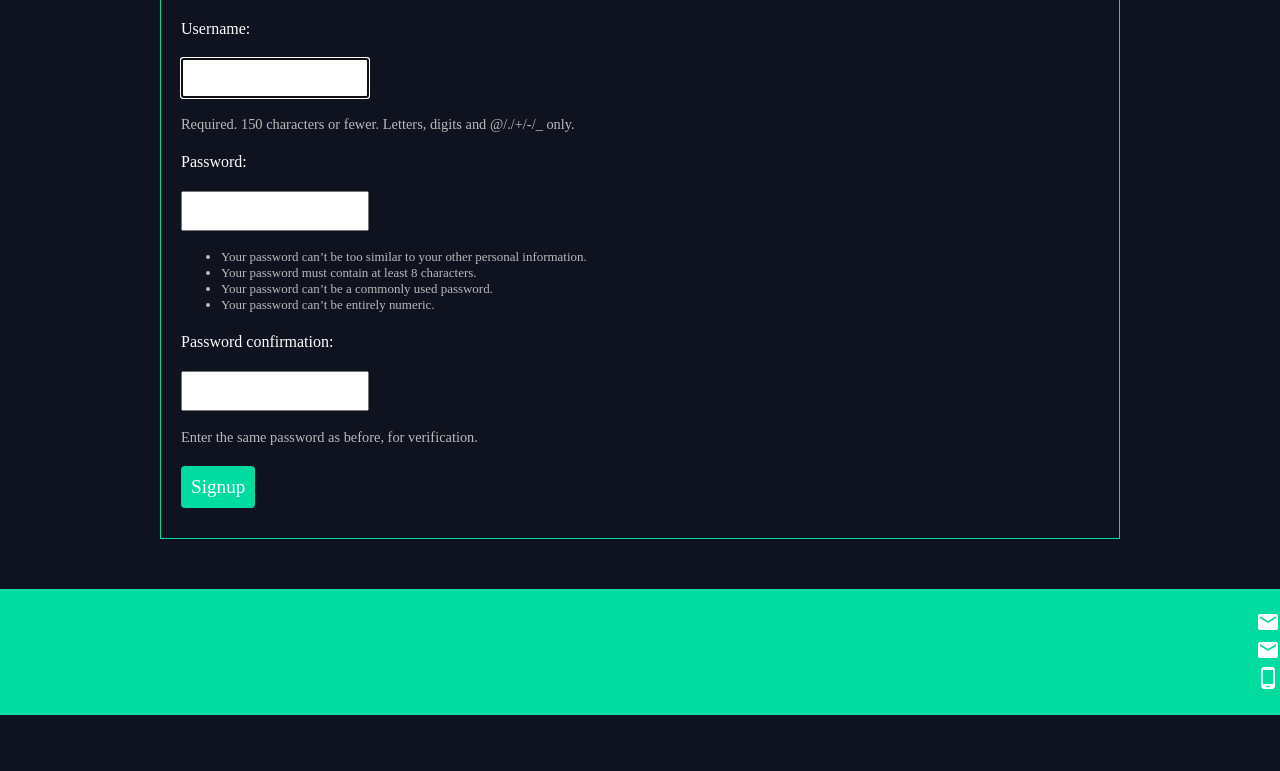
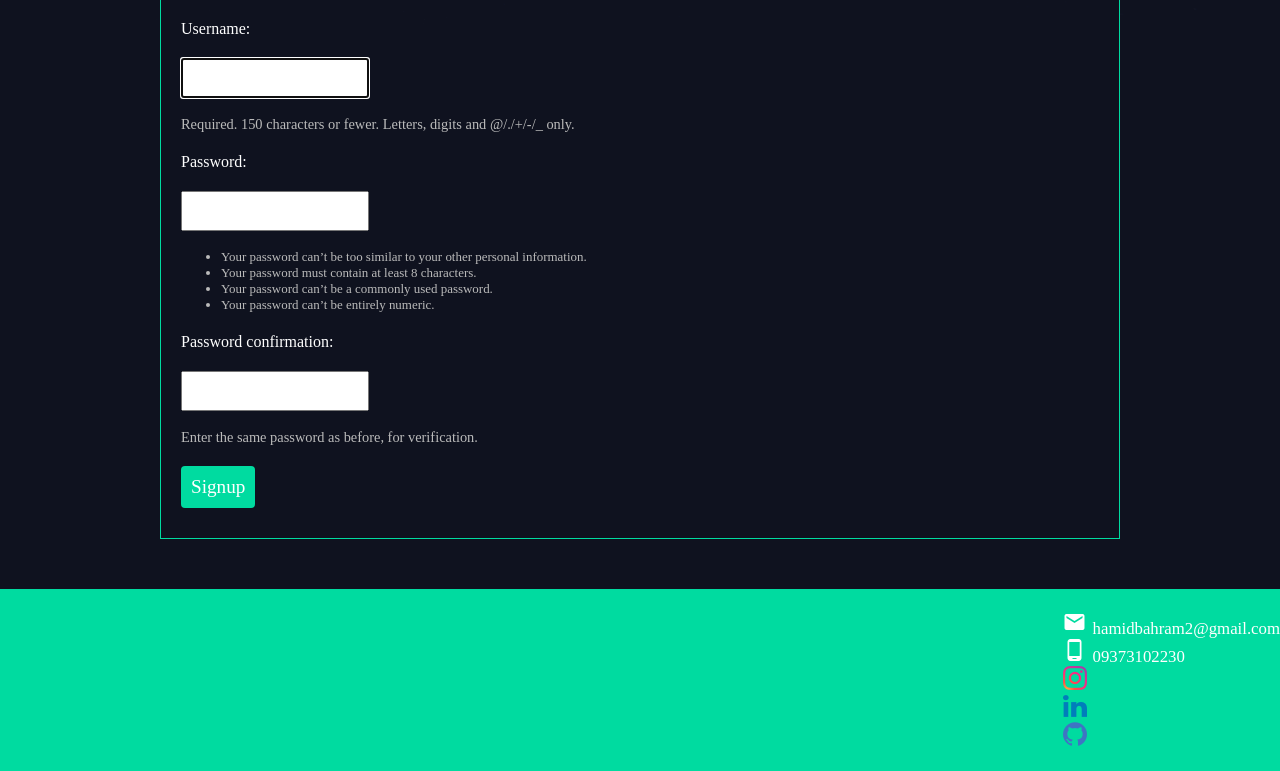
Before and after one commit to hamidbahram/Articl-web, a Django app: page /accounts/signup/ in a window 1280 px wide. Shown: the part 413-1184 px from the top of the page. Before the commit the page ends 1128 px from the top, so only its background shows below. Run offline with Django 3.2, Linux system fonts and the light colour scheme.

Commit message:
add link social media in footer

```diff
--- a/templates/base_layout.html
+++ b/templates/base_layout.html
@@ -35,11 +35,34 @@
     <footer>
         <nav>
             <ul>
-                <a href="mailto:hamidbahram2@gmail.com"><i class="material-icons">email</i></a>
-                <br>
-                <a href="http://www.hamidbahram2@gmail.com" target="blank"><i class="material-icons">email</i></a>
-                <br>
-                <a href="tel:+989373102230"><i class="material-icons">phone_android</i></a>
+                <!-- <a href="mailto:hamidbahram2@gmail.com"><i class="material-icons">email</i></a>
+                <br> -->
+                <div class="email">
+                    <i class="material-icons">email
+                        <span style="font-size: 70%">hamidbahram2@gmail.com</span>
+                    </i>
+                </div>
+                <div>
+                    <i class="material-icons">phone_android
+                        <span style="font-size: 70%">09373102230</span>
+                    </i>
+                </div>
+                <div class="instagram">
+                    <a href="https://www.instagram.com/_hamiid_bh/" target="blank">
+                        <img src="{% static 'insta3.png' %}" alt="not found">
+                    </a>
+                </div>
+                <div class="linkedin">
+                    <a href="https://www.linkedin.com/in/hamid-bahram-091109184/" target="blank">
+                        <img src="{% static 'LinkedIn.png' %}" alt="not found">
+                    </a>
+                </div>
+                <div class="github">
+                    <a href="https://github.com/hamidbahram" target="blank">
+                        <img src="{% static 'Github.png' %}" alt="not found">
+                    </a>
+                </div>
+            </ul>
         </nav>
     </footer>
 </body>
```
Also changed, not shown: assets/Github.png (added), assets/LinkedIn.png (added), assets/insta3.png (added).
